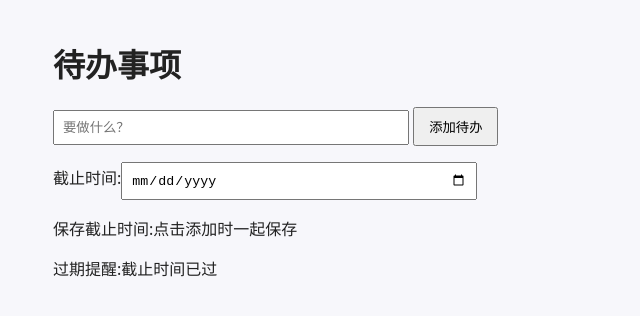
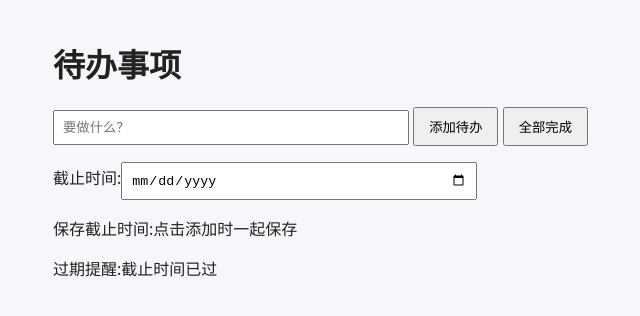
Before and after one commit to kzmoon/todo-app, a plain HTML site: page index.html in a window 1280 px wide. Shown: the whole page, without its empty margins (307-947 px from the left). Drawn offline with Linux system fonts and the light colour scheme.

Commit message:
新增:全部完成

```diff
--- a/index.html
+++ b/index.html
@@ -14,6 +14,7 @@
   <h1>待办事项</h1>
   <input id="todo" placeholder="要做什么？">
   <button onclick="addTodo()">添加待办</button>
+  <button id="complete">全部完成</button>
   <p>截止时间:<input type="date" id="due-date"></p>
   <p id="due-save">保存截止时间:点击添加时一起保存</p>
   <p id="due-alert">过期提醒:截止时间已过</p>
```
